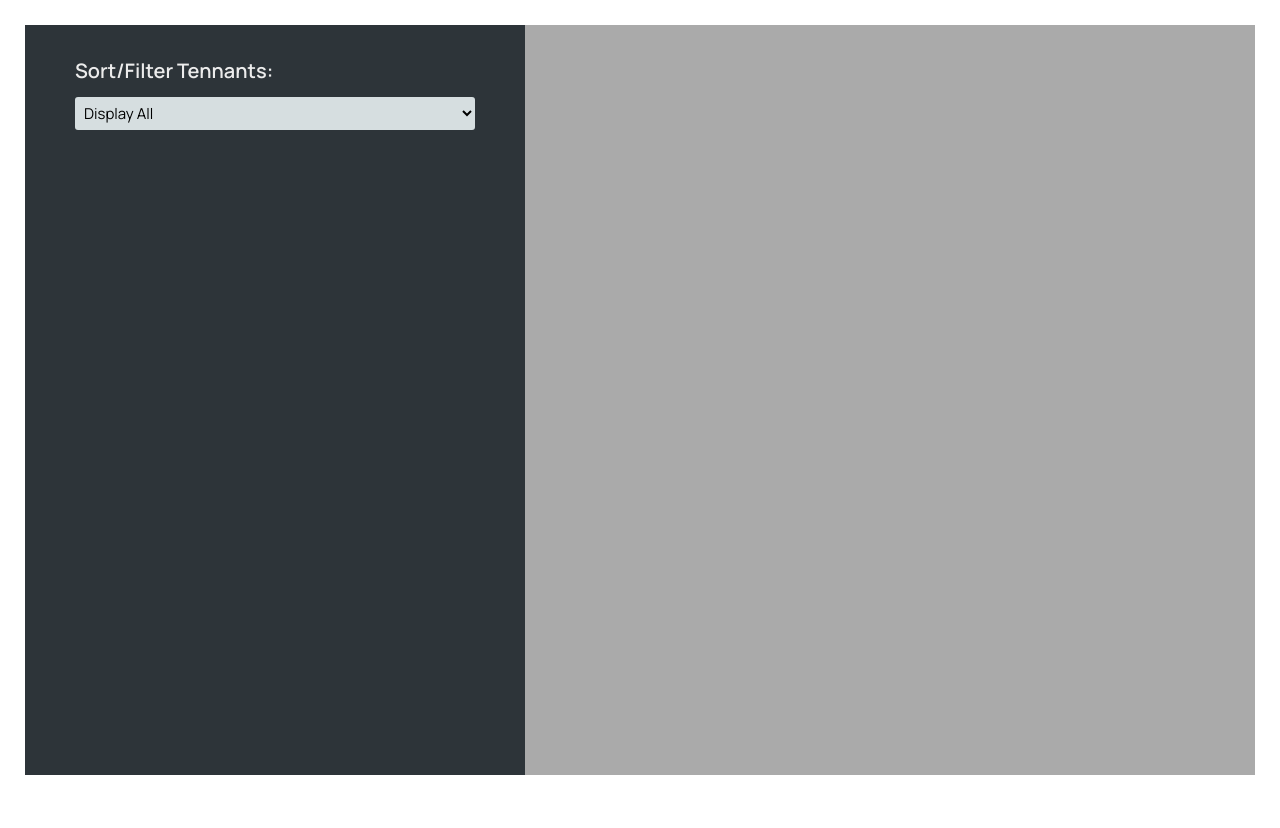
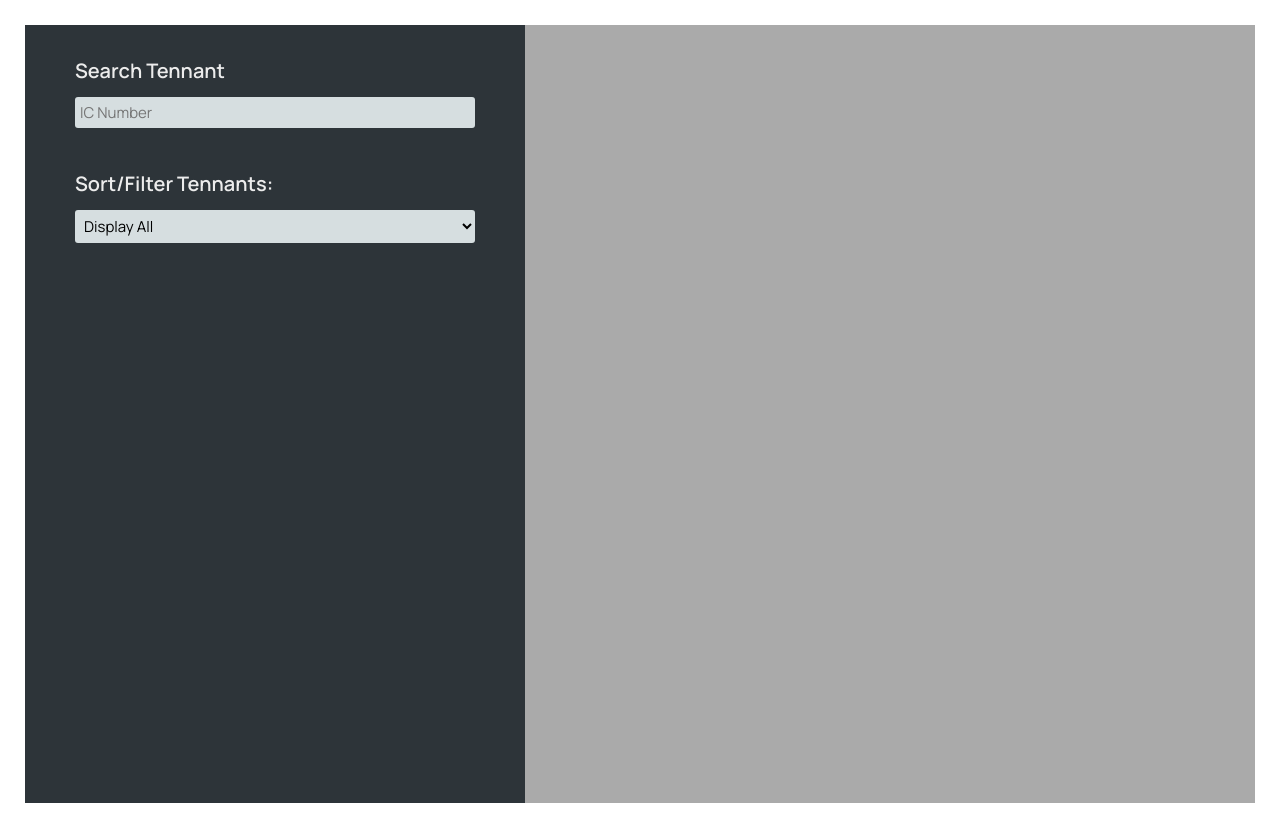
Before and after one commit to muhammadImtiaz27/DBKL_SSRB_Frontend, a plain HTML site: page AuditorDashboard/index.html in a window 1280 px wide. Before the commit the page ends 800 px from the top, so only its background shows below. Drawn offline with nearby package versions, Linux system fonts and the light colour scheme.

Commit message:
Update index.html
1. Added the text input field for searching tenant by providing their IC Number.

```diff
--- a/AuditorDashboard/index.html
+++ b/AuditorDashboard/index.html
@@ -46,6 +46,9 @@
 
     <body>
         <div class="sidebar">
+            <label class="form__label">Search Tennant</label>
+            <input text="text" id="input_tennant_ic" class="form__input" placeholder="IC Number" enterkeyhint="Search"/>
+
             <label class="form__label">Sort/Filter Tennants:</label>
             <select id="dropdown_menu" class="form__input">
                 <option value="default">Display All</option>
```
